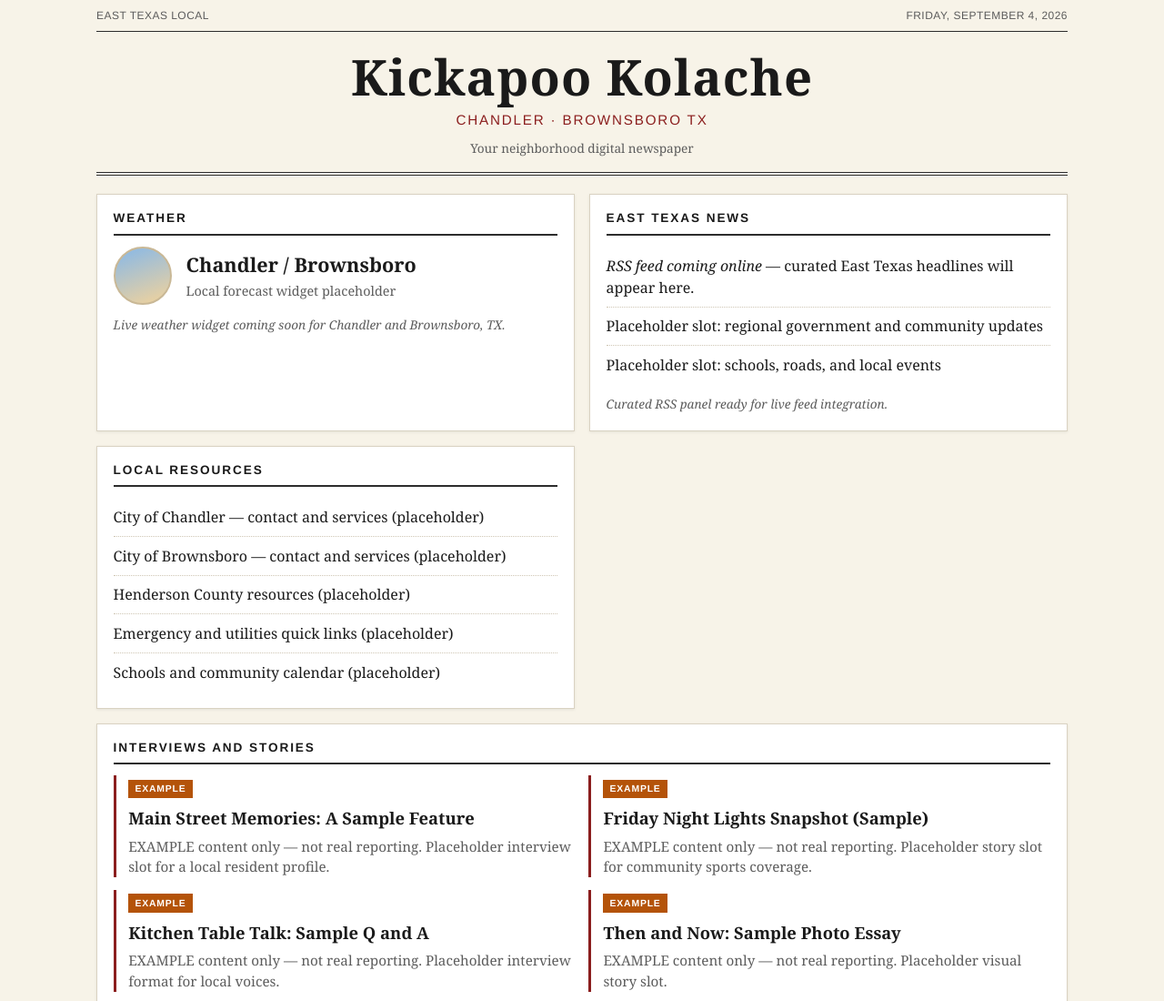
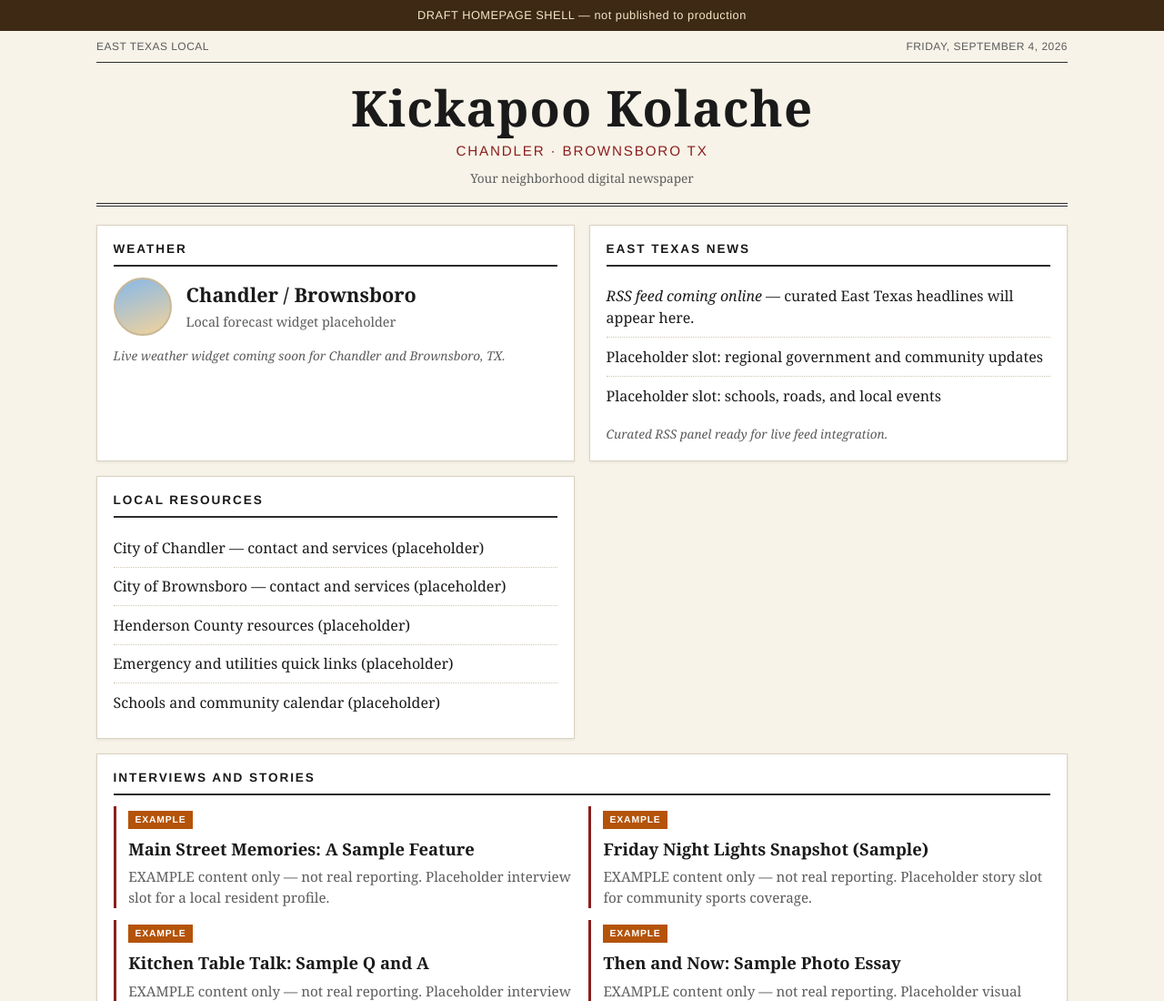
Before and after one commit to jamezbtx/kickapookolache-tx, a website: page src/index.html in a window 1280 px wide. Shown: the top 1100 px of the page at 91% size. Drawn offline with Linux system fonts and the light colour scheme.

Commit message:
Add draft banner and noindex to homepage shell
Mark the homepage shell as draft-only with a visible banner and robots noindex so it is clear this branch is not production.

```diff
--- a/public/styles.css
+++ b/public/styles.css
@@ -1,3 +1,13 @@
+
+.draft-banner {
+  background: #3d2914;
+  color: #f5e6c8;
+  text-align: center;
+  font-family: "Helvetica Neue", Arial, sans-serif;
+  font-size: .8rem;
+  letter-spacing: .04em;
+  padding: .45rem 1rem;
+}
 :root {
   --ink: #1a1a1a;
   --paper: #f7f3e8;
--- a/src/index.html
+++ b/src/index.html
@@ -4,10 +4,12 @@
   <meta charset="utf-8" />
   <meta name="viewport" content="width=device-width, initial-scale=1" />
   <title>Kickapoo Kolache · Chandler · Brownsboro TX</title>
+  <meta name="robots" content="noindex, nofollow" />
   <meta name="description" content="Kickapoo Kolache — local digital newspaper for Chandler and Brownsboro, Texas." />
   <link rel="stylesheet" href="styles.css" />
 </head>
 <body>
+  <div class="draft-banner">DRAFT HOMEPAGE SHELL — not published to production</div>
   <div class="site-wrap">
     <div class="top-bar">
       <span>East Texas Local</span>
--- a/src/styles.css
+++ b/src/styles.css
@@ -1,3 +1,13 @@
+
+.draft-banner {
+  background: #3d2914;
+  color: #f5e6c8;
+  text-align: center;
+  font-family: "Helvetica Neue", Arial, sans-serif;
+  font-size: .8rem;
+  letter-spacing: .04em;
+  padding: .45rem 1rem;
+}
 :root {
   --ink: #1a1a1a;
   --paper: #f7f3e8;
```
Also changed, not shown: public/index.html (+2 -0 lines).
